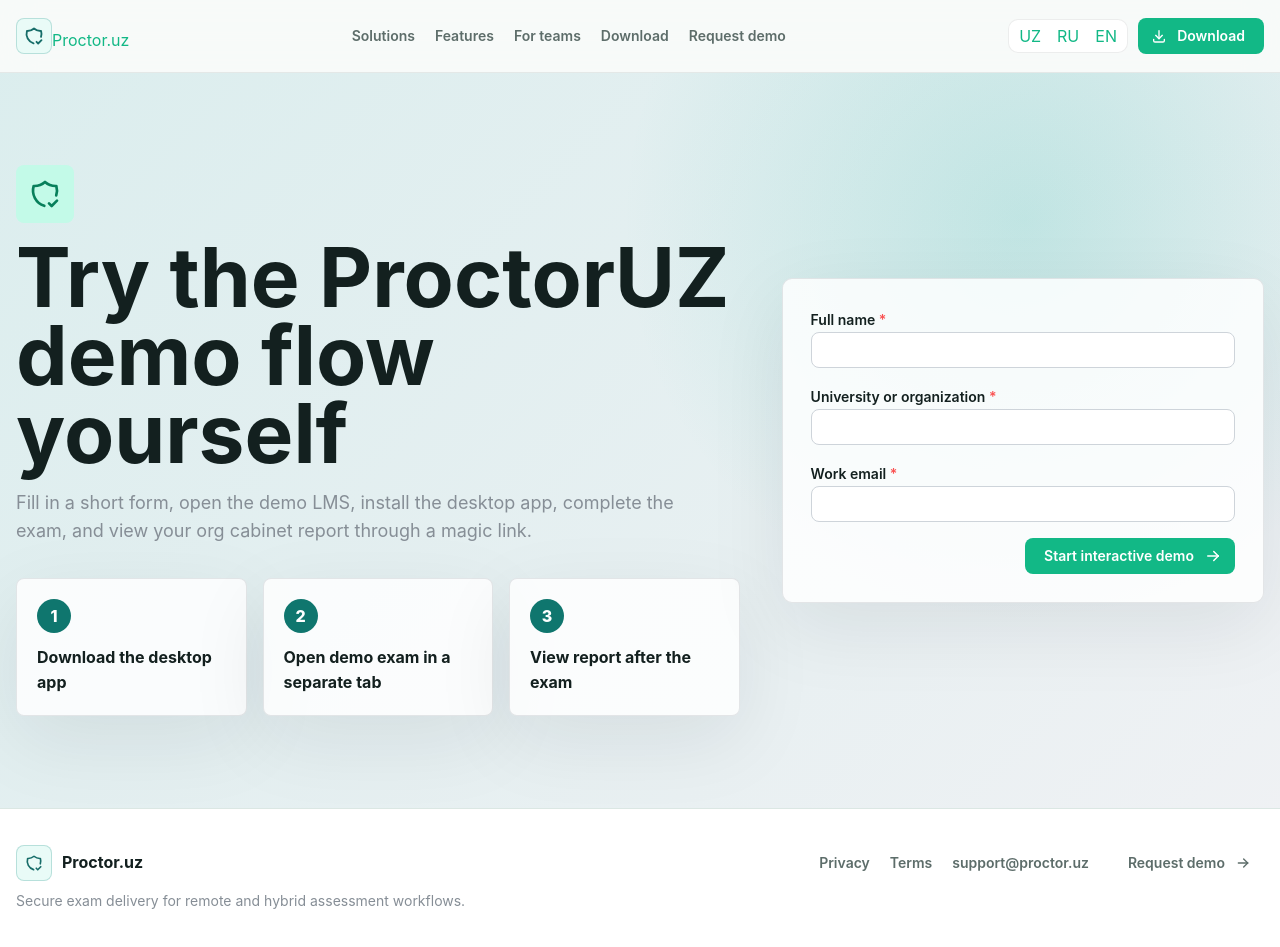
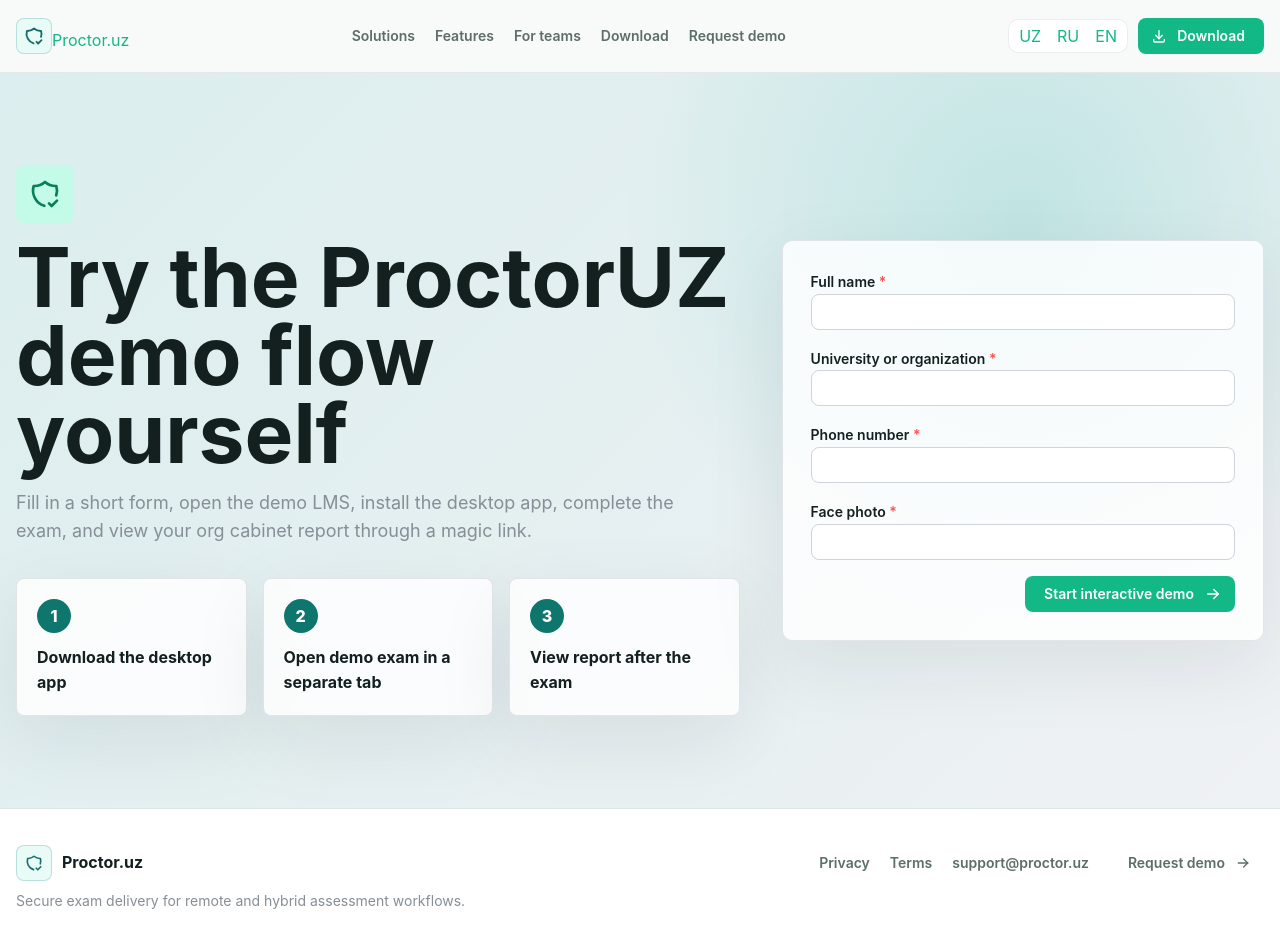
Before and after one commit to csexplorer/proctoruz-website-repo, a Next.js app: page /en/demo in a window 1280 px wide. Built offline with nearby package versions, Linux system fonts and the light colour scheme; no server answers.

Commit message:
Replaced `demoApiUrl` with `apiBaseUrl`, added photo upload functionality and validation in DemoClient, and updated localization keys for new fields.

```diff
--- a/src/app/[locale]/demo/DemoClient.tsx
+++ b/src/app/[locale]/demo/DemoClient.tsx
@@ -7,6 +7,7 @@
   Box,
   Button,
   Container,
+  FileInput,
   Group,
   SimpleGrid,
   Stack,
@@ -16,17 +17,22 @@
   Title
 } from '@mantine/core';
 import { IconArrowRight, IconDownload, IconExternalLink, IconRefresh, IconSchool, IconShieldCheck } from '@tabler/icons-react';
+import { createApiUrl } from '@/lib/api';
 import classes from './demo.module.css';
 
 const STORAGE_KEY = 'proctoruz-demo:v1';
 const STATUS_POLL_MS = 5000;
+const MAX_PHOTO_SIZE = 5 * 1024 * 1024;
+const PHOTO_MIME_TYPES = ['image/jpeg', 'image/png', 'image/webp'];
 
 type Copy = {
   title: string;
   lead: string;
   name: string;
   university: string;
-  email: string;
+  phone: string;
+  photo: string;
+  photoInvalid: string;
   submit: string;
   loading: string;
   success: string;
@@ -83,9 +89,8 @@
   window.localStorage.setItem(STORAGE_KEY, JSON.stringify(result));
 };
 
-export function DemoClient({ copy, demoApiUrl }: { copy: Copy; demoApiUrl: string }) {
-  const normalizedDemoApiUrl = demoApiUrl.replace(/\/$/, '');
-  const [values, setValues] = useState({ name: '', university: '', email: '' });
+export function DemoClient({ copy, apiBaseUrl }: { copy: Copy; apiBaseUrl: string }) {
+  const [values, setValues] = useState({ name: '', university: '', phone: '', photo: null as File | null });
   const [submitting, setSubmitting] = useState(false);
   const [result, setResult] = useState<DemoState | null>(null);
   const [error, setError] = useState<string | null>(null);
@@ -113,7 +118,7 @@
 
     const pollStatus = async () => {
       if (document.visibilityState !== 'visible') return;
-      const response = await fetch(`${normalizedDemoApiUrl}/api/demo/leads/${activeResult.leadId}/status`);
+      const response = await fetch(createApiUrl(apiBaseUrl, `/api/demo/leads/${activeResult.leadId}/status`));
       if (!response.ok) return;
 
       const status = (await response.json()) as DemoLeadStatusResponse;
@@ -135,7 +140,7 @@
     }, STATUS_POLL_MS);
 
     return () => window.clearInterval(intervalId);
-  }, [activeResult, normalizedDemoApiUrl]);
+  }, [activeResult, apiBaseUrl]);
 
   const submit = async (event: React.FormEvent<HTMLFormElement>) => {
     event.preventDefault();
@@ -143,13 +148,23 @@
     setError(null);
 
     try {
-      const response = await fetch(`${normalizedDemoApiUrl}/api/demo/leads`, {
+      if (!values.photo || !PHOTO_MIME_TYPES.includes(values.photo.type) || values.photo.size > MAX_PHOTO_SIZE) {
+        setError(copy.photoInvalid);
+        return;
+      }
+
+      const body = new FormData();
+      body.append('name', values.name);
+      body.append('university', values.university);
+      body.append('phone', values.phone);
+      body.append('photo', values.photo);
+
+      const response = await fetch(createApiUrl(apiBaseUrl, '/api/demo/leads'), {
         method: 'POST',
         headers: {
-          Accept: 'application/json',
-          'Content-Type': 'application/json'
+          Accept: 'application/json'
         },
-        body: JSON.stringify(values)
+        body
       });
 
       if (!response.ok) {
@@ -179,7 +194,7 @@
 
   const trackEvent = (type: 'download_clicked' | 'report_opened') => {
     if (!activeResult) return;
-    void fetch(`${normalizedDemoApiUrl}/api/demo/leads/${activeResult.leadId}/events`, {
+    void fetch(createApiUrl(apiBaseUrl, `/api/demo/leads/${activeResult.leadId}/events`), {
       method: 'POST',
       headers: { 'Content-Type': 'application/json' },
       body: JSON.stringify({ type })
@@ -275,14 +290,28 @@
                     }}
                   />
                   <TextInput
-                    label={copy.email}
+                    label={copy.phone}
                     required
-                    type="email"
-                    value={values.email}
+                    type="tel"
+                    value={values.phone}
                     onChange={(event) => {
                       const value = event.currentTarget.value;
-                      setValues((current) => ({ ...current, email: value }));
+                      setValues((current) => ({ ...current, phone: value }));
                     }}
+                  />
+                  <FileInput
+                    label={copy.photo}
+                    required
+                    accept={PHOTO_MIME_TYPES.join(',')}
+                    value={values.photo}
+                    onChange={(value) => {
+                      setValues((current) => ({ ...current, photo: value }));
+                    }}
+                    error={
+                      values.photo && (!PHOTO_MIME_TYPES.includes(values.photo.type) || values.photo.size > MAX_PHOTO_SIZE)
+                        ? copy.photoInvalid
+                        : null
+                    }
                   />
                   {result && isExpired(result) ? <Alert color="yellow">{copy.expired}</Alert> : null}
                   {error ? <Alert color="red">{error}</Alert> : null}
--- a/src/app/[locale]/demo/page.tsx
+++ b/src/app/[locale]/demo/page.tsx
@@ -17,7 +17,9 @@
       'Qisqa formani to‘ldiring, demo LMSga kiring, desktop appni o‘rnating va org cabinetda o‘z reportingizni magic link orqali ko‘ring.',
     name: 'Ism va familiya',
     university: 'Universitet yoki tashkilot',
-    email: 'Ish emaili',
+    phone: 'Telefon raqam',
+    photo: 'Yuz rasmi',
+    photoInvalid: 'JPG, PNG yoki WebP formatidagi 5 MB gacha bo‘lgan rasm yuklang.',
     submit: 'Start interactive demo',
     loading: 'Demo tayyorlanmoqda...',
     success: 'Demo workspace tayyor',
@@ -40,7 +42,9 @@
       'Заполните короткую форму, откройте demo LMS, установите desktop app и посмотрите отчет в org cabinet через magic link.',
     name: 'Имя и фамилия',
     university: 'Университет или организация',
-    email: 'Рабочий email',
+    phone: 'Номер телефона',
+    photo: 'Фото лица',
+    photoInvalid: 'Загрузите JPG, PNG или WebP изображение до 5 МБ.',
     submit: 'Start interactive demo',
     loading: 'Готовим демо...',
     success: 'Demo workspace готов',
@@ -63,7 +67,9 @@
       'Fill in a short form, open the demo LMS, install the desktop app, complete the exam, and view your org cabinet report through a magic link.',
     name: 'Full name',
     university: 'University or organization',
-    email: 'Work email',
+    phone: 'Phone number',
+    photo: 'Face photo',
+    photoInvalid: 'Upload a JPG, PNG, or WebP image up to 5 MB.',
     submit: 'Start interactive demo',
     loading: 'Preparing demo...',
     success: 'Demo workspace is ready',
@@ -102,5 +108,5 @@
   const { locale } = await params;
   setRequestLocale(locale);
 
-  return <DemoClient copy={copy[locale]} demoApiUrl={siteConfig.demoApiUrl} />;
+  return <DemoClient copy={copy[locale]} apiBaseUrl={siteConfig.apiBaseUrl} />;
 }
--- /dev/null
+++ b/src/lib/api.ts
@@ -0,0 +1,6 @@
+export const createApiUrl = (apiBaseUrl: string, path: string) => {
+  const normalizedBaseUrl = apiBaseUrl.replace(/\/$/, '');
+  const normalizedPath = path.startsWith('/') ? path : `/${path}`;
+
+  return `${normalizedBaseUrl}${normalizedPath}`;
+};
--- a/src/lib/site.ts
+++ b/src/lib/site.ts
@@ -3,8 +3,8 @@
   domain: 'https://proctor.uz',
   supportEmail: 'support@proctor.uz',
   demoEmail: 'sales@proctor.uz',
-  demoApiUrl:
-    process.env.NEXT_PUBLIC_DEMO_API_URL ?? 'https://elms.proctor.uz',
+  apiBaseUrl:
+    process.env.NEXT_PUBLIC_API_BASE_URL ?? 'https://api.proctor.uz',
   releaseRepo:
     process.env.GITHUB_RELEASE_REPO ?? 'proctor-uz/proctor-user-desktop-app-releases'
 };
```
Also changed, not shown: 1 other file (tests, documents, lock files or other folders).
